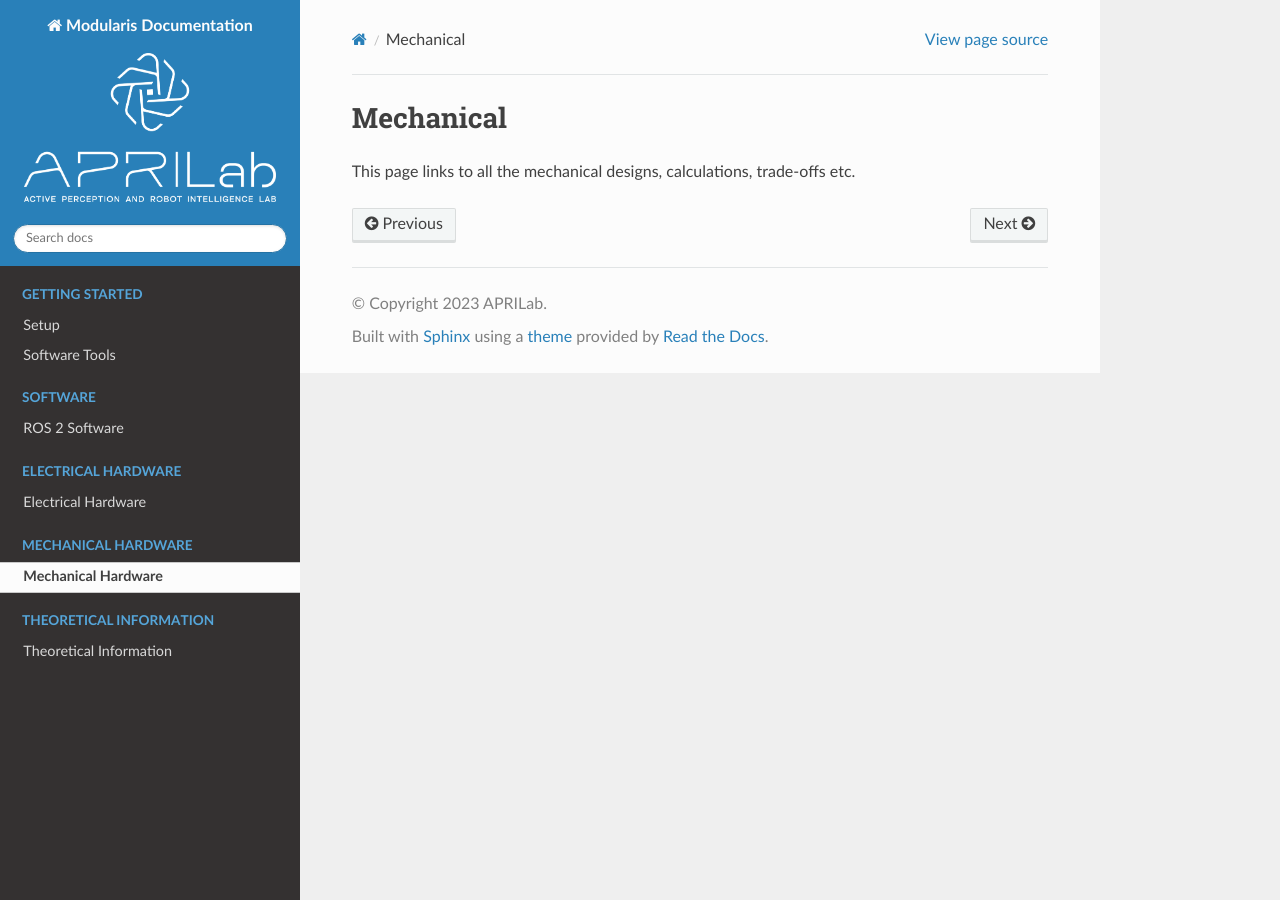
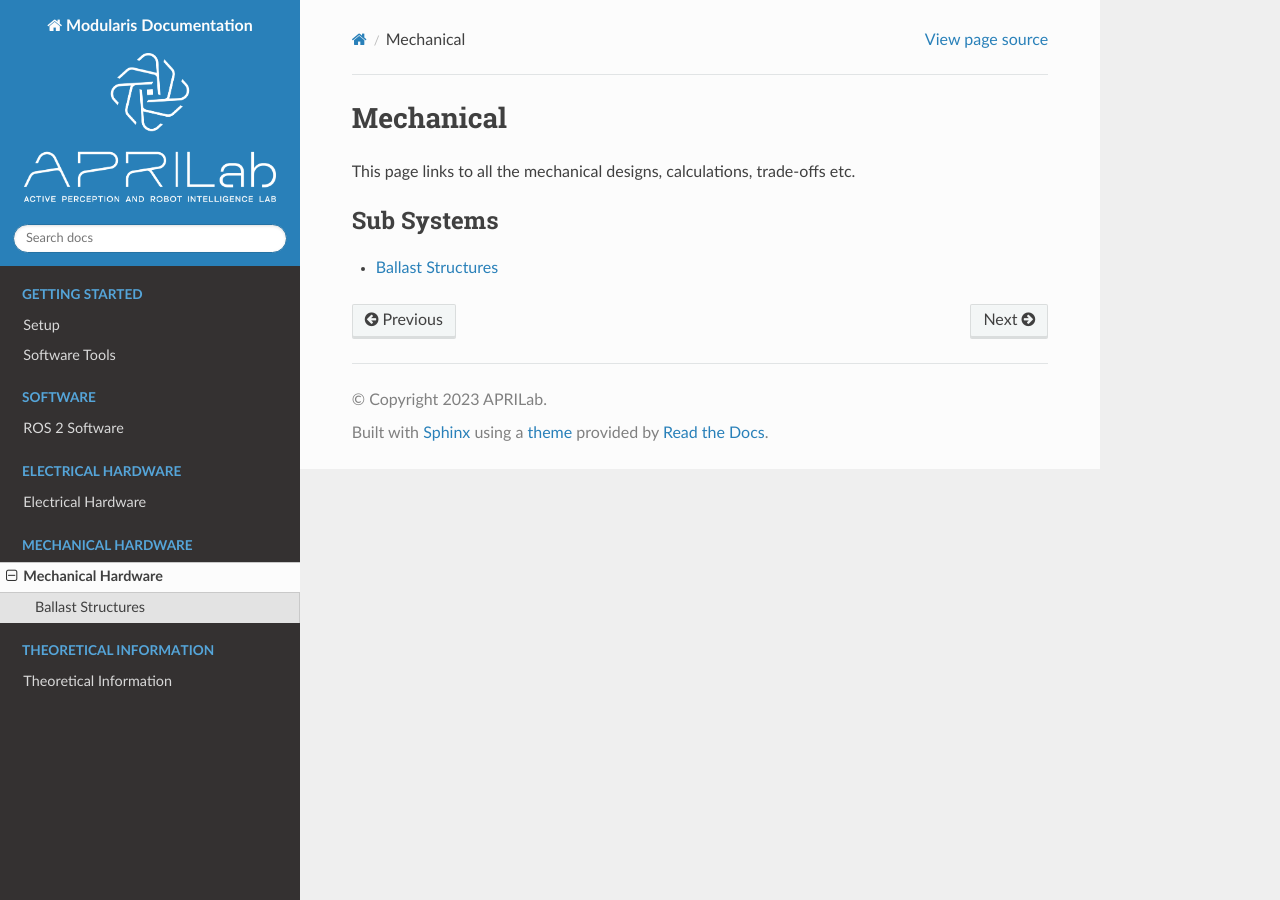
Before and after one commit to adipenu/modularis, a Sphinx documentation site: the page built from docs/mechanical/mechanical.rst, in a window 1280 px wide. Built offline with Sphinx 7.4.7 and the Read the Docs theme 2.0.0, drawn with Linux system fonts in a browser that asks for light colours.

Commit message:
Adding Mechanical example

```diff
--- a/docs/mechanical/mechanical.rst
+++ b/docs/mechanical/mechanical.rst
@@ -3,8 +3,8 @@ Mechanical
 
 This page links to all the mechanical designs, calculations, trade-offs etc.
 
-.. .. toctree::
-..    :maxdepth: 1
-..    :caption: Concepts
+.. toctree::
+   :maxdepth: 1
+   :caption: Sub Systems
 
-..    Controllers <controllers>
+   Ballast Structures <ballast>
```
Also changed, not shown: docs/mechanical/ballast.rst (added, +13 -0 lines), docs/mechanical/files/structure.png (added).
